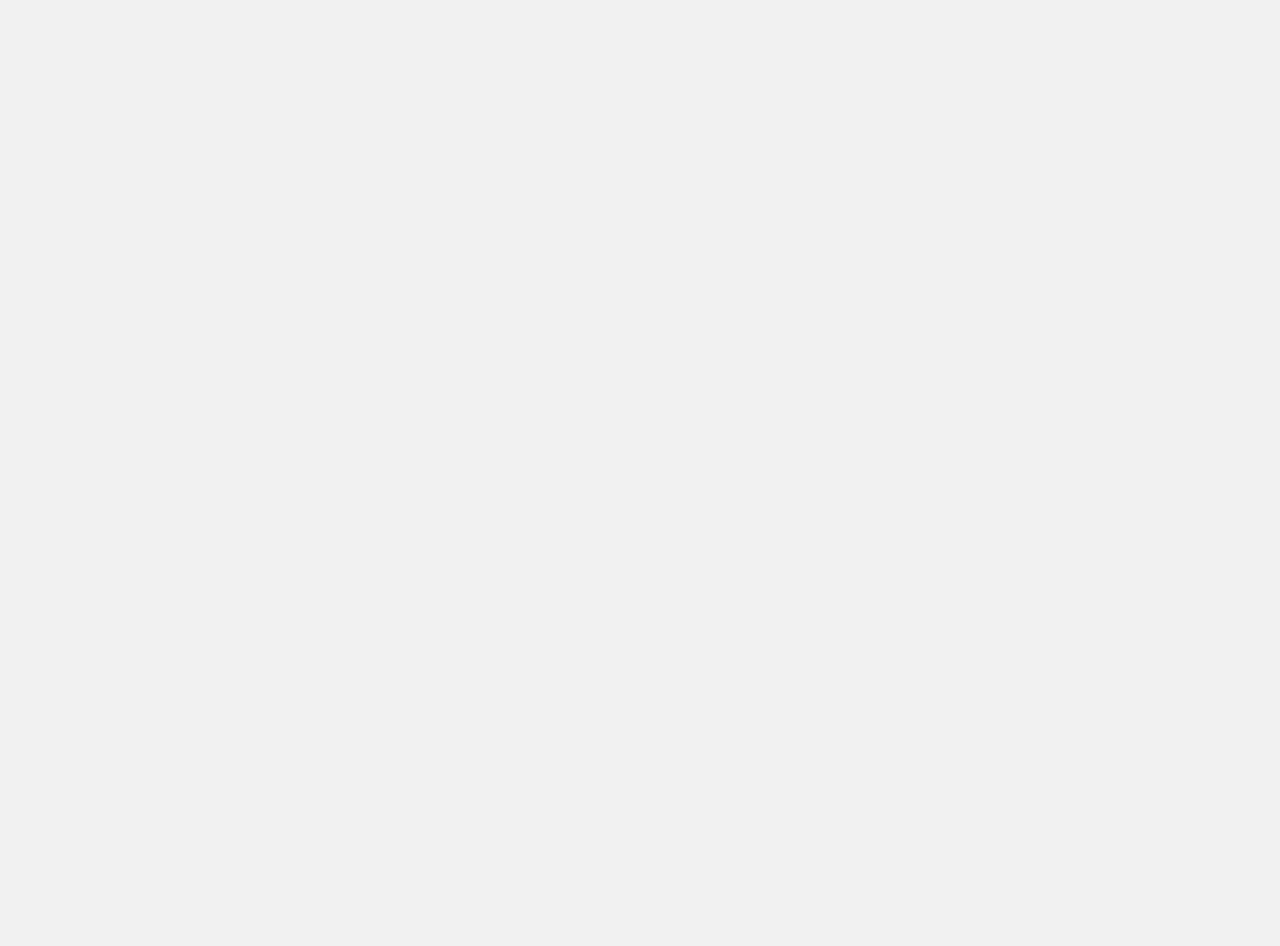
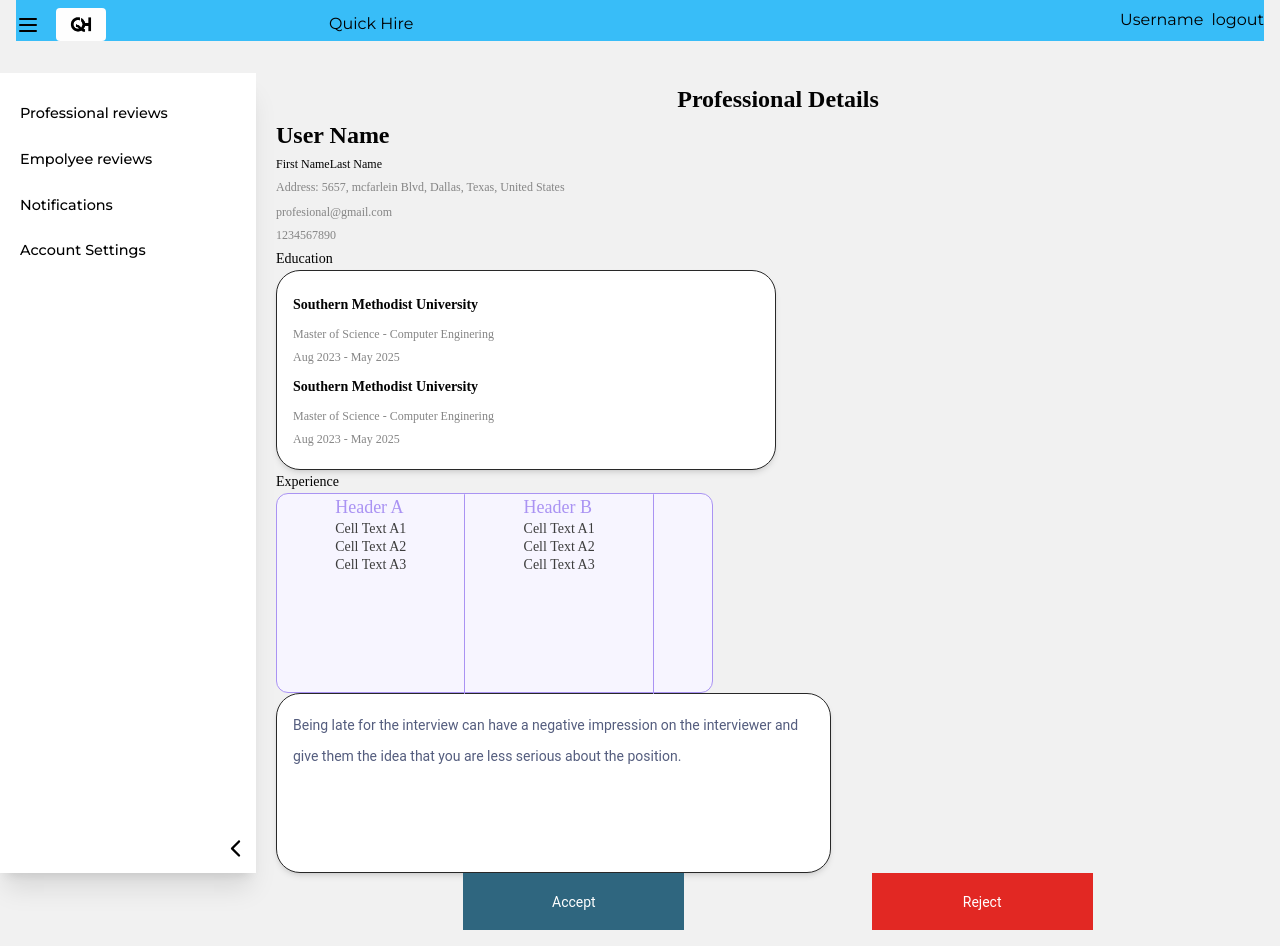
Before and after one commit to gowthamdongari/QuickHire, a React (Vite) app in the folder frontend/: page /home/ProfessionalDetails in a window 1280 px wide. Before the commit this address had no page. Before the commit the page ends 800 px from the top, so only its background shows below. Built offline with nearby package versions, Linux system fonts and the light colour scheme.

Commit message:
professionalDetails

```diff
--- a/frontend/src/App.jsx
+++ b/frontend/src/App.jsx
@@ -14,6 +14,7 @@ import AccountSettings from "./pages/Staff/AccountSettings";
 import AddAccount from "./pages/Staff/AddAccount";
 import StaffAccounts from "./pages/Staff/StaffAccounts";
 import RegistrationPage from "./auth/Forms/RegistrationPage";
+import ProfessionalDetails from "./components/ProfessionalProfile/ProfessionalDetails";
 
 
 const App = () => {
@@ -31,6 +32,7 @@ const App = () => {
          <Route path="/home/individual" element={<IndividualDetails/>}/>
          <Route path="/home/notifcations" element={<Notifications/>}/>
          <Route path="/home/accountSettings" element={<AccountSettings/>}/>
+         <Route path="/home/ProfessionalDetails" element={<ProfessionalDetails/>} />
 
       </Route>
     </Routes>
--- /dev/null
+++ b/frontend/src/components/ProfessionalProfile/ProfessionalDetails.jsx
@@ -0,0 +1,214 @@
+import { Box } from 'lucide-react';
+import React from 'react'
+
+const ProfessionalDetails = () => {
+    const styles = {
+        Username: {
+          color: '#030303',
+          fontSize: '24px',
+          fontFamily: 'Source Sans Pro',
+          fontWeight: 600,
+          lineHeight: '36px',
+        },
+        ProfessionalDetails: {
+            color: '#030303',
+            fontSize: '24px',
+            fontFamily: 'Source Sans Pro',
+            fontWeight: 600,
+            lineHeight: '36px',
+            textAlign: 'center',
+          },
+          FirstName: {
+            color: '#030303',
+            fontSize: '12px',
+            fontFamily: 'Source Sans Pro',
+            fontWeight: 150,
+            lineHeight: '23px',
+          },
+          Address: {
+            color: '#858585',
+            fontSize: '12px',
+            fontFamily: 'Source Sans Pro',
+            lineHeight: '23px',
+          },
+          Email: {
+            color: '#858585',
+            fontSize: '12px',
+            fontFamily: 'Source Sans Pro',
+            lineHeight: '23px',
+          },
+          PhoneNo: {
+            color: '#858585',
+            fontSize: '12px',
+            fontFamily: 'Source Sans Pro',
+            lineHeight: '23px',
+          },
+          Education: {
+            color: '#030303',
+            fontSize: '14px',
+            fontFamily: 'Source Sans Pro',
+            fontWeight: '500',
+            lineHeight: '23px',
+          },
+          Card: {
+            top: '470px',
+            left: '304px',
+            width: '500px',
+            height: '200px',
+            backgroundColor: '#ffffff',
+            borderRadius: '24px',
+            border: '1px solid #282828',
+            boxSizing: 'border-box',
+          },
+          SmuHeading: {
+            color: '#030303',
+            fontSize: '14px',
+            fontFamily: 'Source Sans Pro',
+            fontWeight: 600,
+            lineHeight: '36px',
+          },
+          SmuText: {
+            color: '#858585',
+            fontSize: '12px',
+            fontFamily: 'Source Sans Pro',
+            lineHeight: '23px',
+          },
+          Card1: {
+            top: '725px',
+            left: '420px',
+            width: '437px',
+            height: '200px',
+            backgroundColor: '#f7f5ff',
+            borderRadius: '12px',
+            border: '1px solid #aa93f3',
+            boxSizing: 'border-box',
+          },
+          VerticalDivider: {
+            top: '753px',
+            left: '598px',
+            width: '1px',
+            height: '200px',
+            backgroundColor: '#aa93f3',
+            borderRadius: '2px',
+          },
+          ExperienceHeader: {
+            color: '#aa93f3',
+            fontSize: '18px',
+            fontFamily: 'DM Sans',
+            fontWeight: 500,
+            lineHeight: '26px',
+          },
+          ExperiencePara: {
+            color: '#3d3d3d',
+            fontSize: '14px',
+            fontFamily: 'Poppins',
+            fontWeight: 300,
+            lineHeight: '18px',
+          },
+          Card2: {
+            top: '1074px',
+            left: '304px',
+            width: '555px',
+            height: '180px',
+            backgroundColor: '#ffffff',
+            borderRadius: '24px',
+            border: '1px solid #282828',
+            boxSizing: 'border-box',
+          },
+          Para: {
+            color: '#545d7e',
+            fontSize: '14px',
+            fontFamily: 'Roboto',
+            lineHeight: '31px',
+          },
+          Button: {
+            cursor: 'pointer',
+            top: '1323px',
+            left: '304px',
+            width: '221px',
+            height: '57px',
+            padding: '0px 8px',
+            border: '0',
+            boxSizing: 'border-box',
+            backgroundColor: '#2f667f',
+            color: '#ffffff',
+            fontSize: '14px',
+            fontFamily: 'Roboto',
+            lineHeight: '24px',
+            outline: 'none',
+          },
+          Button1: {
+            cursor: 'pointer',
+            top: '1322px',
+            left: '840px',
+            width: '221px',
+            height: '57px',
+            padding: '0px 8px',
+            border: '0',
+            boxSizing: 'border-box',
+            backgroundColor: '#e22823',
+            color: '#ffffff',
+            fontSize: '14px',
+            fontFamily: 'Roboto',
+            lineHeight: '24px',
+            outline: 'none',
+          },
+      };
+  return (
+    <div>
+        <div>
+            <h1 style={styles.ProfessionalDetails}>Professional Details</h1>
+        </div>
+        <div>
+            <h3 style={styles.Username}>User Name</h3>
+        <div className='flex items-start'>
+            <h5 style={styles.FirstName}>First Name</h5>
+            <h5 style={styles.FirstName}>Last Name</h5>
+        </div>
+        <div>
+            <h5 style={styles.Address}>Address: 5657, mcfarlein Blvd, Dallas, Texas, United States</h5>
+            <text style={styles.Email}>profesional@gmail.com</text>
+            <p style={styles.PhoneNo}>1234567890</p>
+        </div>
+        <div>
+            <h5 style={styles.Education}>Education</h5>
+            <div style={styles.Card} className='bg-white p-4 rounded-lg shadow-md'>
+                <h5 style={styles.SmuHeading}>Southern Methodist University</h5>
+                <p style={styles.SmuText}>Master of Science - Computer Enginering</p>
+                <p style={styles.SmuText}>Aug 2023 - May 2025</p>
+                <h5 style={styles.SmuHeading}>Southern Methodist University</h5>
+                <p style={styles.SmuText}>Master of Science - Computer Enginering</p>
+                <p style={styles.SmuText}>Aug 2023 - May 2025</p>
+            </div>
+        </div>
+        <h5 style={styles.Education}>Experience</h5>
+        <div style={styles.Card1} className='flex items-start justify-evenly'>
+            <div>
+            <h5 style={styles.ExperienceHeader}>Header A</h5>
+            <p style={styles.ExperiencePara}>Cell Text A1</p>
+            <p style={styles.ExperiencePara}>Cell Text A2</p>
+            <p style={styles.ExperiencePara}>Cell Text A3</p>
+            </div>
+            <div style={styles.VerticalDivider}></div>
+                <div>
+                <h5 style={styles.ExperienceHeader}>Header B</h5>
+                <p style={styles.ExperiencePara}>Cell Text A1</p>
+                <p style={styles.ExperiencePara}>Cell Text A2</p>
+                <p style={styles.ExperiencePara}>Cell Text A3</p>
+                </div>
+            <div style={styles.VerticalDivider}></div>
+        </div>
+        <div style={styles.Card2} className='bg-white p-4 rounded-lg shadow-md'>
+            <p style={styles.Para}>Being late for the interview can have a negative impression on the interviewer and give them the idea that you are less serious about the position.</p>
+        </div>
+        <div className='flex items-start justify-evenly'>
+        <button style={styles.Button}>Accept</button>
+        <button style={styles.Button1}>Reject</button>
+        </div>
+        </div>
+    </div>
+
+  )
+}
+
+export default ProfessionalDetails
```
